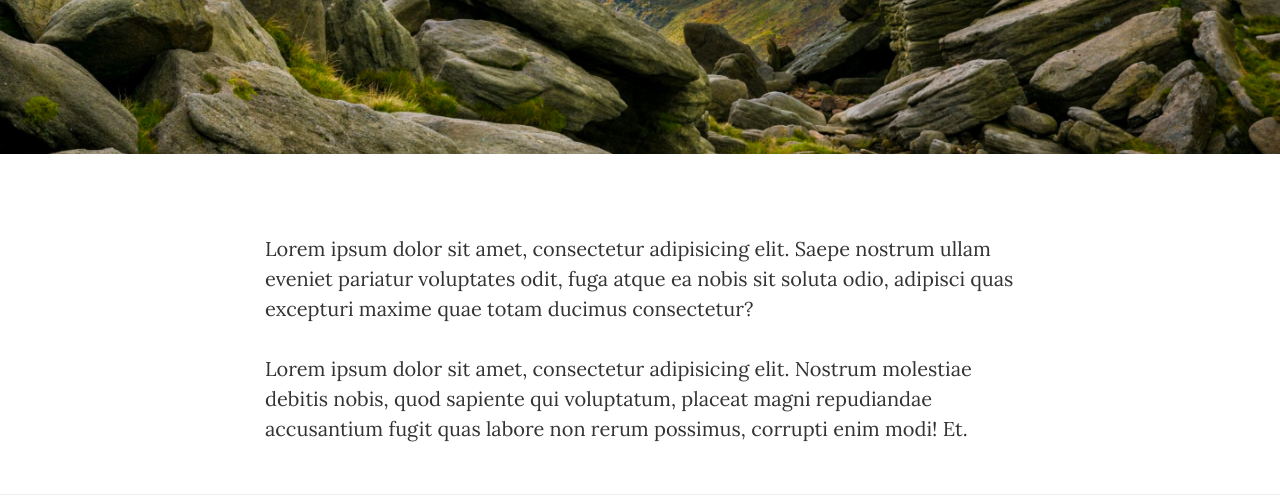
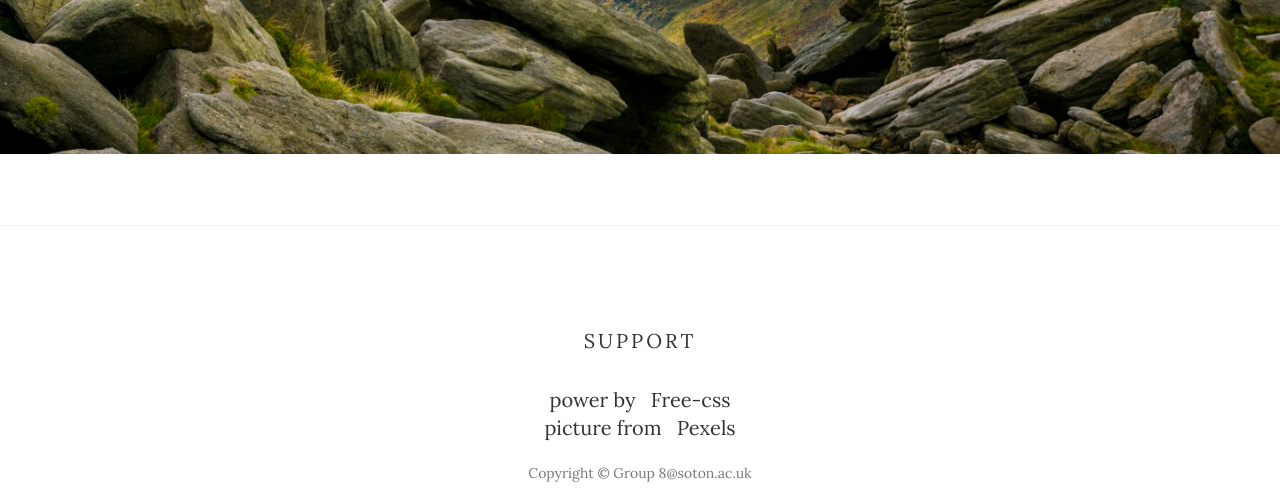
Before and after one commit to rhika/CW2, a website: page East Midlands Chart.html in a window 1280 px wide. Shown: the part 300-800 px from the top of the page. Drawn offline with nearby package versions, Linux system fonts and the light colour scheme.

Commit message:
delete words

```diff
--- a/East Midlands Chart.html
+++ b/East Midlands Chart.html
@@ -147,9 +147,7 @@
                     vizElement.parentNode.insertBefore(scriptElement, vizElement);
                   </script>
 
-                <p>Lorem ipsum dolor sit amet, consectetur adipisicing elit. Saepe nostrum ullam eveniet pariatur voluptates odit, fuga atque ea nobis sit soluta odio, adipisci quas excepturi maxime quae totam ducimus consectetur?</p>
-                <p>Lorem ipsum dolor sit amet, consectetur adipisicing elit. Nostrum molestiae debitis nobis, quod sapiente qui voluptatum, placeat magni repudiandae accusantium fugit quas labore non rerum possimus, corrupti enim modi! Et.</p>
-            </div>
+             </div>
         </div>
     </div>
 
```
Also changed, not shown: North East Chart.html (+1 -3 lines).
